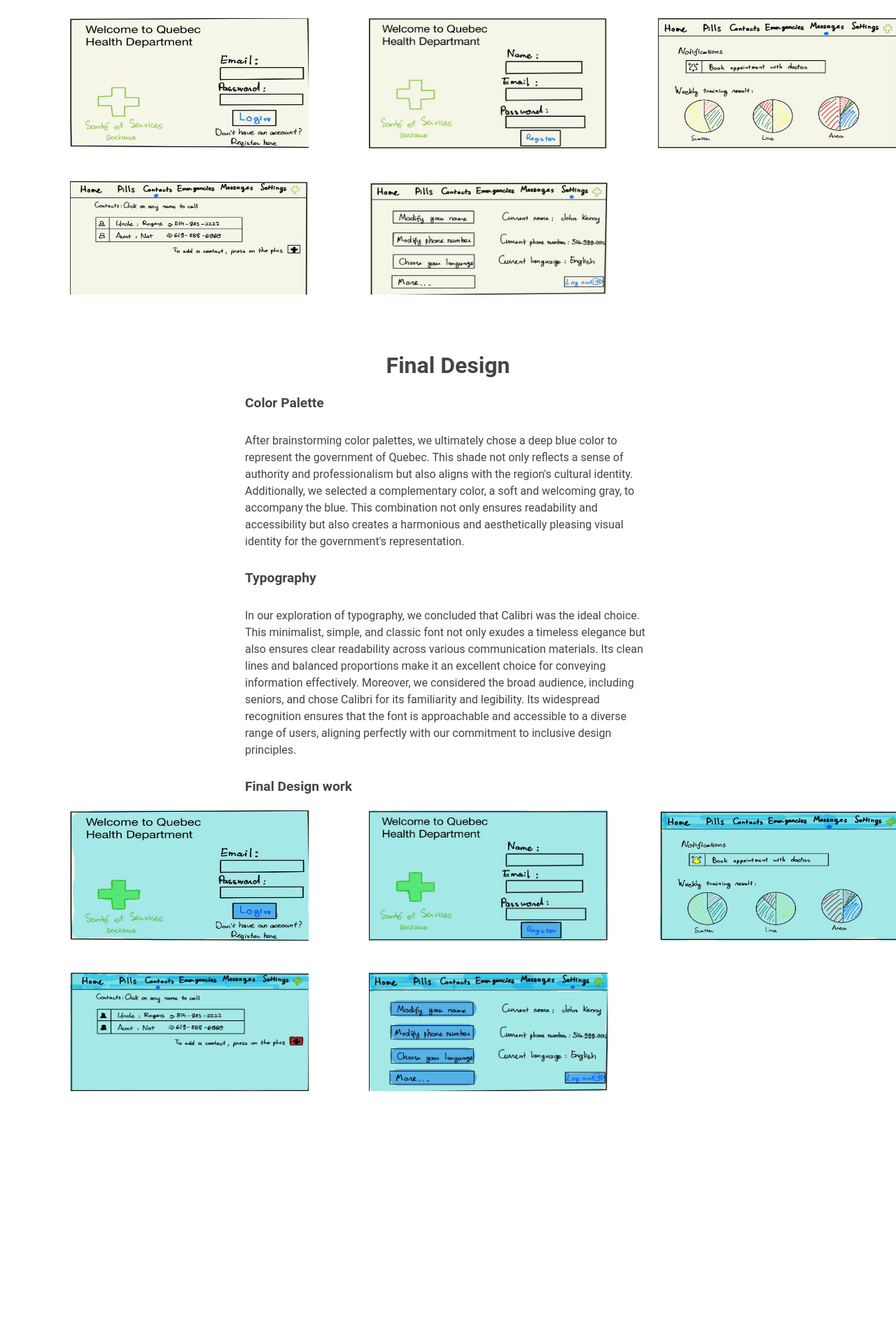
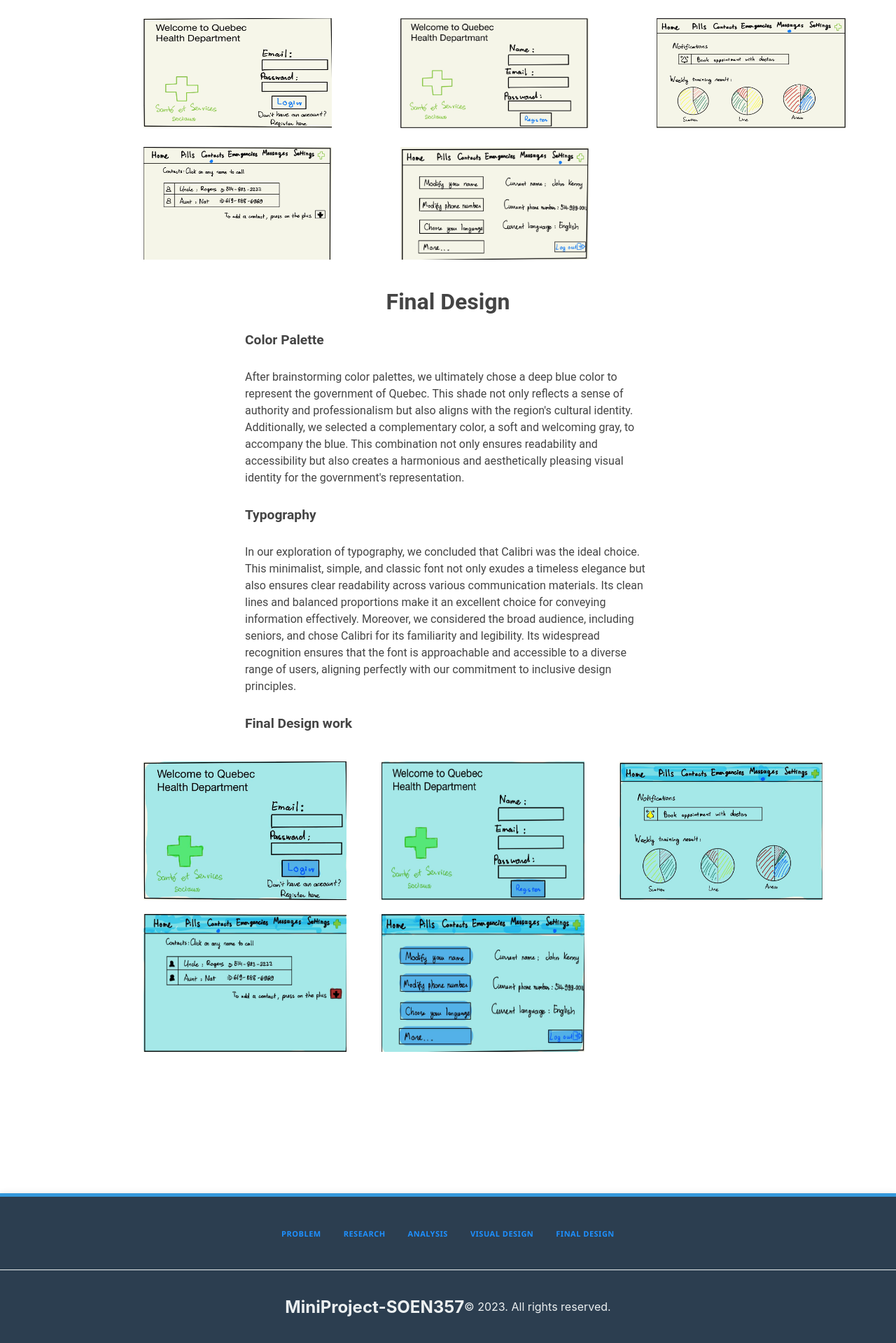
Before and after one commit to thongminhtran/Mini-Project-Designing-for-the-Elderly, a React (Create React App) app: page / in a window 1280 px wide. Shown: the part 7528-9447 px from the top of the page at 70% size. Before the commit the page ends 9129 px from the top, so only its background shows below. Built offline with nearby package versions, Linux system fonts and the light colour scheme.

Commit message:
Fix space between images

```diff
--- a/src/App.jsx
+++ b/src/App.jsx
@@ -5,7 +5,7 @@ import Navbar from "./Components/Navbar";
 import Marketcards from "./Components/Marketcards";
 import Surveys from "./Components/Surveys";
 import Personas from "./Components/Personas";
-
+import Footer from "./Components/Footer";
 function App() {
     return (
         <div>
@@ -174,69 +174,29 @@ function App() {
                     </Grid>
                 </Grid>
                 <h3 class="highlighted-paragraph">Wireframes</h3>
-                <Grid container>
-                    <Grid item xs={4} md={4}>
-                        <img
-                            alt="iteration1"
-                            src={require("./images/wireframes/wf1.jpg")}
-                            style={{
-                                height: "80%",
-                                width: "80%",
-                                paddingRight: "100px",
-                                paddingLeft: "100px",
-                            }}
-                        />
-                    </Grid>
-                    <Grid item xs={4} md={4}>
-                        <img
-                            alt="iteration1"
-                            src={require("./images/wireframes/wf2.jpg")}
-                            style={{
-                                height: "80%",
-                                width: "80%",
-                                paddingRight: "100px",
-                                paddingLeft: "100px",
-                            }}
-                        />
-                    </Grid>
-                    <Grid item xs={4} md={4}>
-                        <img
-                            alt="iteration1"
-                            src={require("./images/wireframes/wf3.jpg")}
-                            style={{
-                                height: "80%",
-                                width: "80%",
-                                paddingRight: "100px",
-                                paddingLeft: "87px",
-                            }}
-                        />
-                    </Grid>
-                    <Grid item xs={4} md={4}>
-                        <img
-                            alt="iteration1"
-                            src={require("./images/wireframes/wf4.jpg")}
-                            style={{
-                                height: "80%",
-                                width: "80%",
-                                paddingRight: "100px",
-                                paddingLeft: "100px",
-                            }}
-                        />
-                    </Grid>
-                    <Grid item xs={4} md={4}>
-                        <img
-                            alt="iteration1"
-                            src={require("./images/wireframes/wf5.jpg")}
-                            style={{
-                                height: "80%",
-                                width: "80%",
-                                paddingRight: "100px",
-                                paddingLeft: "100px",
-                            }}
-                        />
-                    </Grid>
+                <div style={{ display: 'flex', flexWrap: 'wrap', justifyContent: 'space-between', paddingLeft: '180px' }}>
+                    {/* First 3 photos */}
+                    <div style={{ flex: 1, flexBasis: '33.33%', padding: '0 25px', boxSizing: 'border-box' }}>
+                        <img alt="iteration1" src={require("./images/wireframes/wf1.jpg")} style={{ height: "85%", width: "85%" }} />
+                    </div>
+                    <div style={{ flex: 1, flexBasis: '33.33%', padding: '0 25px', boxSizing: 'border-box' }}>
+                        <img alt="iteration1" src={require("./images/wireframes/wf2.jpg")} style={{ height: "85%", width: "85%" }} />
+                    </div>
+                    <div style={{ flex: 1, flexBasis: '33.33%', padding: '0 25px', boxSizing: 'border-box' }}>
+                        <img alt="iteration1" src={require("./images/wireframes/wf3.jpg")} style={{ height: "85%", width: "85%" }} />
+                    </div>
 
-                </Grid>
+                    {/* Last 2 photos */}
+                    <div style={{ flex: 1, flexBasis: '33.33%', padding: '0 25px', boxSizing: 'border-box' }}>
+                        <img alt="iteration1" src={require("./images/wireframes/wf4.jpg")} style={{ height: "100%", width: "85%" }} />
+                    </div>
+                    <div style={{ flex: 1, flexBasis: '33.33%', padding: '0 25px', boxSizing: 'border-box' }}>
+                        <img alt="iteration1" src={require("./images/wireframes/wf5.jpg")} style={{ height: "100%", width: "85%" }} />
+                    </div>
+                    <div style={{ flex: 1, flexBasis: '33.33%', padding: '0 25px', boxSizing: 'border-box' }}>
+                        {/* This is the spacer */}
+                    </div>
+                </div>
             </div>
             <br/>
             <div id="FinalDesign">
@@ -262,69 +222,33 @@ function App() {
                     to inclusive design principles.
                 </h5>
                 <h3 class="highlighted-paragraph">Final Design work</h3>
-                <Grid container>
-                    <Grid item xs={4} md={4}>
-                        <img
-                            alt="iteration1"
-                            src={require("./images/finaldesign/fd1.jpg")}
-                            style={{
-                                height: "80%",
-                                width: "80%",
-                                paddingRight: "100px",
-                                paddingLeft: "100px",
-                            }}
-                        />
-                    </Grid>
-                    <Grid item xs={4} md={4}>
-                        <img
-                            alt="iteration1"
-                            src={require("./images/finaldesign/393810970_6766496816767927_9174245756332983525_n.jpg")}
-                            style={{
-                                height: "80%",
-                                width: "80%",
-                                paddingRight: "100px",
-                                paddingLeft: "100px",
-                            }}
-                        />
-                    </Grid>
-                    <Grid item xs={4} md={4}>
-                        <img
-                            alt="iteration1"
-                            src={require("./images/finaldesign/fd3.jpg")}
-                            style={{
-                                height: "80%",
-                                width: "80%",
-                                paddingRight: "100px",
-                                paddingLeft: "90px",
-                            }}
-                        />
-                    </Grid>
-                    <Grid item xs={4} md={4}>
-                        <img
-                            alt="iteration1"
-                            src={require("./images/finaldesign/fd4.jpg")}
-                            style={{
-                                height: "80%",
-                                width: "80%",
-                                paddingRight: "100px",
-                                paddingLeft: "100px",
-                            }}
-                        />
-                    </Grid>
-                    <Grid item xs={4} md={4}>
-                        <img
-                            alt="iteration1"
-                            src={require("./images/finaldesign/fd5.jpg")}
-                            style={{
-                                height: "80%",
-                                width: "80%",
-                                paddingRight: "100px",
-                                paddingLeft: "100px",
-                            }}
-                        />
-                    </Grid>
-                </Grid>
+                <div style={{ display: 'flex', flexWrap: 'wrap', justifyContent: 'space-between', padding: '20px 80px 180px 180px'}}>
+
+                    {/* First 3 photos */}
+                    <div style={{ flex: 1, flexBasis: '33.33%', padding: '0 25px', boxSizing: 'border-box' }}>
+                        <img alt="iteration1" src={require("./images/finaldesign/fd1.jpg")} style={{ height: "100%", width: "100%" }} />
+                    </div>
+                    <div style={{ flex: 1, flexBasis: '33.33%', padding: '0 25px', boxSizing: 'border-box' }}>
+                        <img alt="iteration1" src={require("./images/finaldesign/393810970_6766496816767927_9174245756332983525_n.jpg")} style={{ height: "100%", width: "100%" }} />
+                    </div>
+                    <div style={{ flex: 1, flexBasis: '33.33%', padding: '0 25px', boxSizing: 'border-box' }}>
+                        <img alt="iteration1" src={require("./images/finaldesign/fd3.jpg")} style={{ height: "100%", width: "100%" }} />
+                    </div>
+
+                    {/* Last 2 photos */}
+                    <div style={{ flex: 1, flexBasis: '33.33%', padding: '0 25px', boxSizing: 'border-box', paddingTop: '20px' }}>
+                        <img alt="iteration1" src={require("./images/finaldesign/fd4.jpg")} style={{ height: "110%", width: "100%" }} />
+                    </div>
+                    <div style={{ flex: 1, flexBasis: '33.33%', padding: '0 25px', boxSizing: 'border-box', paddingTop: '20px' }}>
+                        <img alt="iteration1" src={require("./images/finaldesign/fd5.jpg")} style={{ height: "110%", width: "100%" }} />
+                    </div>
+                    {/* Spacer */}
+                    <div style={{ flex: 1, flexBasis: '33.33%', padding: '0 25px', boxSizing: 'border-box' }}>
+                        {/* Empty spacer div */}
+                    </div>
+                </div>
             </div>
+            <Footer/>
         </div>
     );
 }
--- /dev/null
+++ b/src/Components/Footer.jsx
@@ -0,0 +1,81 @@
+import { AppBar, Toolbar, Stack, Button } from "@mui/material";
+import { Link } from "react-scroll";
+import "./Navbar.css";
+
+const Footer = () => {
+    return (
+        <AppBar id="footer" position="static" style={{ backgroundColor: '#2c3e50', borderTop: '5px solid #3498db', marginTop: '40px' }}>
+            <Toolbar style={{ justifyContent: 'center', padding: '20px 0' }}>
+                <Stack direction="row" justifyContent="center" columnGap={2}>
+                    <Button id="nav-button" style={{ color: '#ecf0f1' }}>
+                        <Link
+                            id="link"
+                            to="Problem"
+                            spy={true}
+                            smooth={true}
+                            offset={-100}
+                            duration={500}
+                        >
+                            Problem
+                        </Link>
+                    </Button>
+                    <Button id="nav-button" style={{ color: '#ecf0f1' }}>
+                        <Link
+                            id="link"
+                            to="Research"
+                            spy={true}
+                            smooth={true}
+                            offset={-100}
+                            duration={500}
+                        >
+                            Research
+                        </Link>
+                    </Button>
+                    <Button id="nav-button" style={{ color: '#ecf0f1' }}>
+                        <Link
+                            id="link"
+                            to="Analysis"
+                            spy={true}
+                            smooth={true}
+                            offset={-100}
+                            duration={500}
+                        >
+                            Analysis
+                        </Link>
+                    </Button>
+                    <Button id="nav-button" style={{ color: '#ecf0f1' }}>
+                        <Link
+                            id="link"
+                            to="VisualDesign"
+                            spy={true}
+                            smooth={true}
+                            offset={-100}
+                            duration={500}
+                        >
+                            Visual Design
+                        </Link>
+                    </Button>
+                    <Button id="nav-button" style={{ color: '#ecf0f1' }}>
+                        <Link
+                            className="last-link"
+                            id="link"
+                            to="FinalDesign"
+                            spy={true}
+                            smooth={true}
+                            offset={-100}
+                            duration={500}
+                        >
+                            Final Design
+                        </Link>
+                    </Button>
+                </Stack>
+            </Toolbar>
+            <Toolbar style={{ justifyContent: 'center', borderTop: '1px solid #ecf0f1', padding: '20px 0' }}>
+                <h2 style={{ margin: '0', color: '#ecf0f1' }}>MiniProject-SOEN357</h2>
+                <p style={{ margin: '0', color: '#ecf0f1' }}>© 2023. All rights reserved.</p>
+            </Toolbar>
+        </AppBar>
+    );
+};
+
+export default Footer;
```
